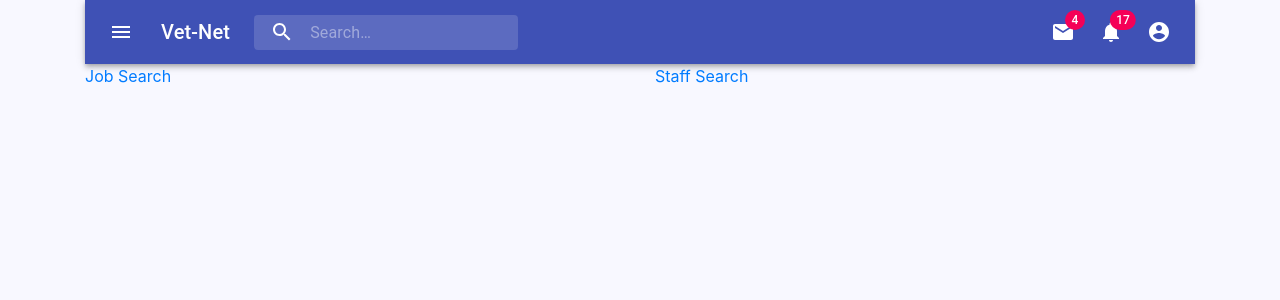
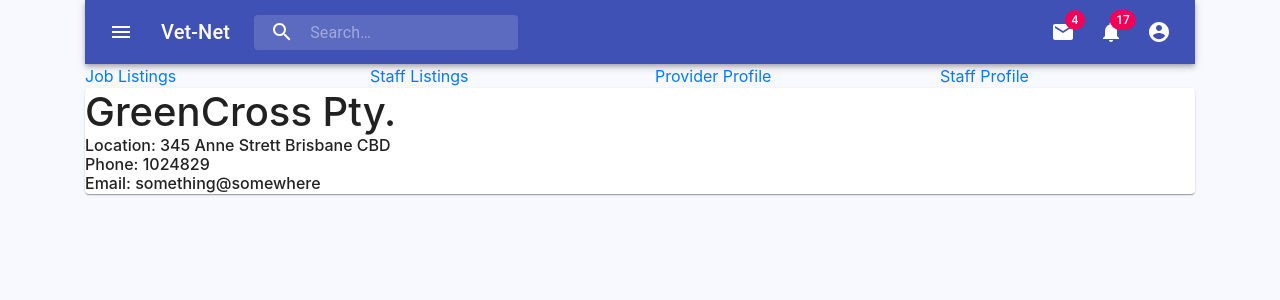
Before and after one commit to NickPea/thevetnetfrontend, a React (Create React App) app: page /providerprofile in a window 1280 px wide. Shown: the top 300 px of the page. Built offline with nearby package versions, Linux system fonts and the light colour scheme.

Commit message:
started profile UIs

```diff
--- a/src/Pages/Entry.js
+++ b/src/Pages/Entry.js
@@ -5,6 +5,8 @@ import { Switch, Route, NavLink } from "react-router-dom";
 //components
 import StaffList from "./StaffList";
 import JobList from "./JobList";
+import ProviderProfile from "./ProviderProfile";
+import StaffProfile from "./StaffProfile";
 
 export default function Entry() {
   return (
@@ -17,10 +19,16 @@ export default function Entry() {
         </Row>
         <Row>
           <Col>
-            <NavLink to="/jobs">Job Search</NavLink>
+            <NavLink to="/jobs">Job Listings</NavLink>
           </Col>
           <Col>
-            <NavLink to="/staff">Staff Search</NavLink>
+            <NavLink to="/staff">Staff Listings</NavLink>
+          </Col>
+          <Col>
+            <NavLink to="/providerprofile">Provider Profile</NavLink>
+          </Col>
+          <Col>
+            <NavLink to="/staffprofile">Staff Profile</NavLink>
           </Col>
         </Row>
         <Row>
@@ -32,6 +40,12 @@ export default function Entry() {
               <Route path="/staff">
                 <StaffList />
               </Route>
+              <Route path="/providerprofile">
+                <ProviderProfile />
+              </Route>
+              <Route path="/staffprofile">
+                <StaffProfile />
+              </Route>
             </Switch>
           </Col>
         </Row>
--- /dev/null
+++ b/src/Pages/ProviderProfile.js
@@ -0,0 +1,32 @@
+import React from "react";
+import { Paper } from "@material-ui/core";
+import { Row, Col } from "react-bootstrap";
+
+export default function Provider() {
+  return (
+    <div>
+      <Paper>
+        <Row>
+          <Col>
+            <h1>GreenCross Pty.</h1>
+          </Col>
+        </Row>
+        <Row>
+          <Col>
+            <h6>Location: 345 Anne Strett Brisbane CBD</h6>
+          </Col>
+        </Row>
+        <Row>
+          <Col>
+            <h6>Phone: 1024829</h6>
+          </Col>
+        </Row>
+        <Row>
+          <Col>
+            <h6>Email: something@somewhere</h6>
+          </Col>
+        </Row>
+      </Paper>
+    </div>
+  );
+}
--- /dev/null
+++ b/src/Pages/StaffProfile.js
@@ -0,0 +1,12 @@
+import React from "react";
+import { Paper } from "@material-ui/core";
+
+export default function StaffProfile() {
+  return (
+    <div>
+      <Paper>
+        <h3>hello im a staff member!</h3>
+      </Paper>
+    </div>
+  );
+}
```
